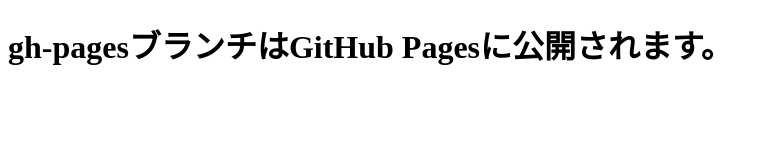
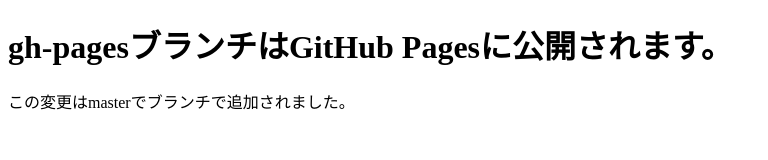
Before and after one commit to ohagimoti/git-study, a plain HTML site: page index.html in a window 1280 px wide. Shown: the whole page, without its empty margins (0-768 px from the left). Drawn offline with Linux system fonts and the light colour scheme.

Commit message:
段落を追加

```diff
--- a/index.html
+++ b/index.html
@@ -7,5 +7,6 @@
 </head>
 <body>
     <h1>gh-pagesブランチはGitHub Pagesに公開されます。</h1>
+    <p>この変更はmasterでブランチで追加されました。</p>
 </body>
 </html>
```
